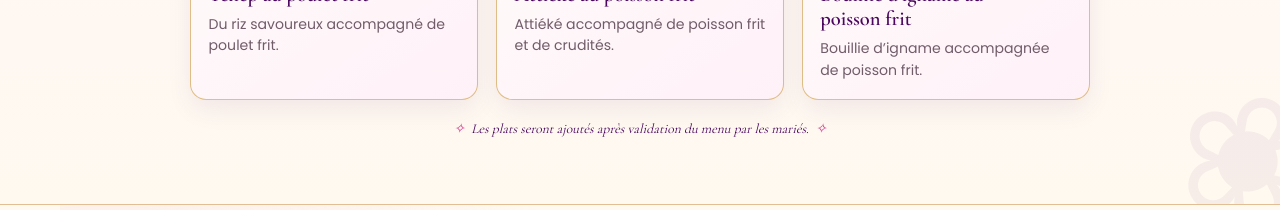
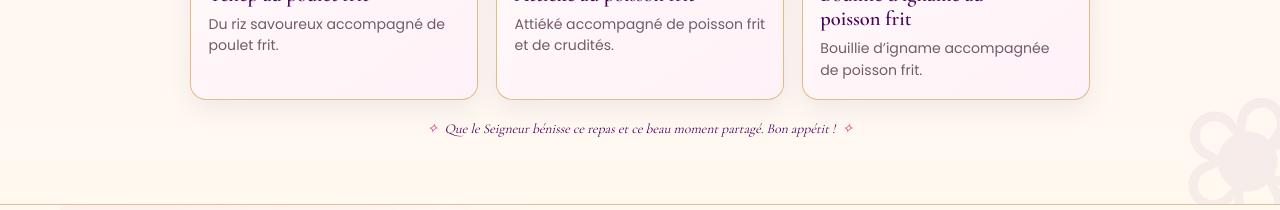
Before and after one commit to elsadadfeerie-cloud/mariage-sosthene-ruth, a website with bundled scripts: page index.html in a window 1280 px wide. Shown: the part 2100-2310 px from the top of the page. Built offline with nearby package versions, Linux system fonts and the light colour scheme; files whose address does not match are found by name.

Commit message:
Finalize wedding menu text now that dishes are confirmed

```diff
--- a/index.html
+++ b/index.html
@@ -65,7 +65,7 @@
           <p class="section-intro">Avec joie, nous vous invitons à prendre place et à savourer ce moment de fête.</p>
         </div>
         <div id="menu-list" class="menu-grid" aria-live="polite"></div>
-        <p class="menu-note"><span aria-hidden="true">✧</span> Les plats seront ajoutés après validation du menu par les mariés. <span aria-hidden="true">✧</span></p>
+        <p class="menu-note"><span aria-hidden="true">✧</span> Que le Seigneur bénisse ce repas et ce beau moment partagé. Bon appétit ! <span aria-hidden="true">✧</span></p>
       </div>
     </section>
 
```
